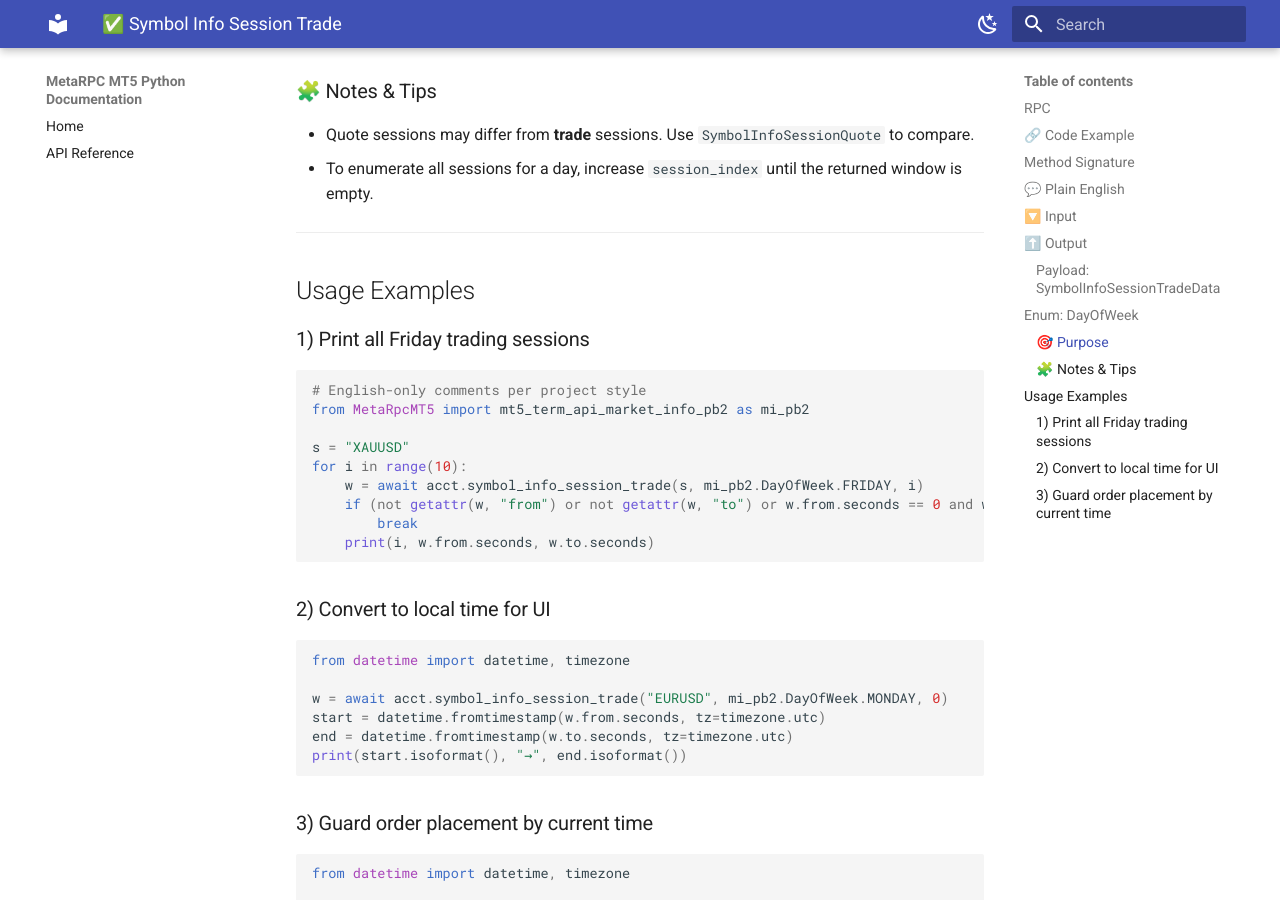
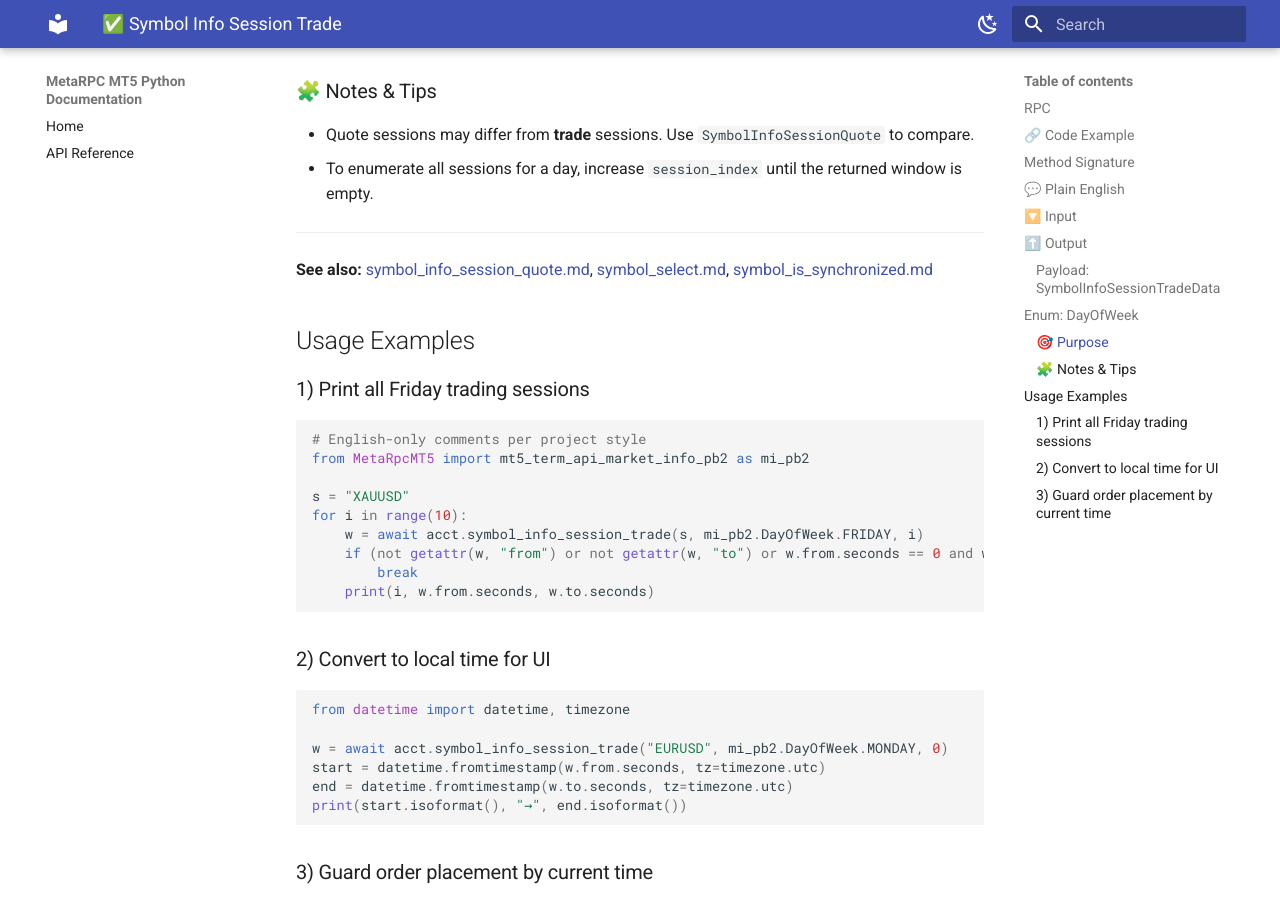
Before and after one commit to MetaRPC/PyMT5, an MkDocs documentation site: the page built from docs/MT5Account/Symbols_and_Market/symbol_info_session_trade.md, in a window 1280 px wide and 900 px high, scrolled down 3294 px. Built offline with MkDocs 1.6.1 and Material for MkDocs 9.7.7, drawn with Linux system fonts in a browser that asks for light colours.

Commit message:
Update symbol_info_session_trade.md

```diff
--- a/docs/MT5Account/Symbols_and_Market/symbol_info_session_trade.md
+++ b/docs/MT5Account/Symbols_and_Market/symbol_info_session_trade.md
@@ -117,6 +117,8 @@ async def symbol_info_session_trade(
 
 ---
 
+**See also:** [symbol\_info\_session\_quote.md](./symbol_info_session_quote.md), [symbol\_select.md](./symbol_select.md), [symbol\_is\_synchronized.md](./symbol_is_synchronized.md)
+
 ## Usage Examples
 
 ### 1) Print all Friday trading sessions
```
